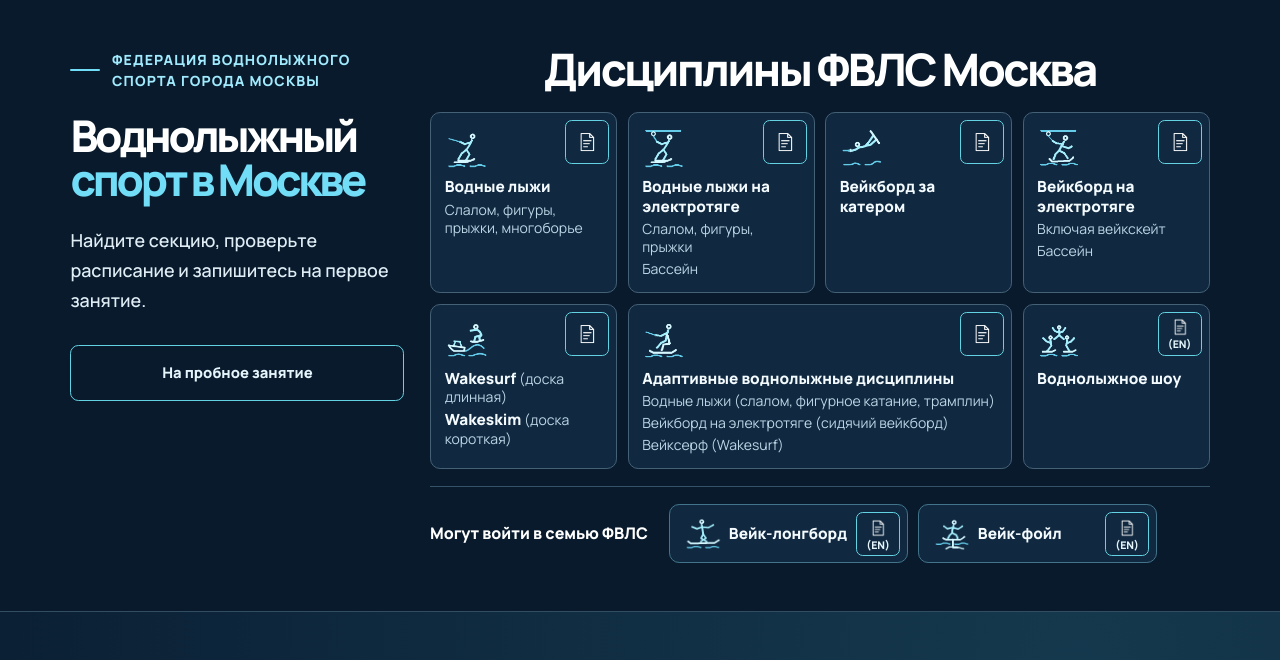
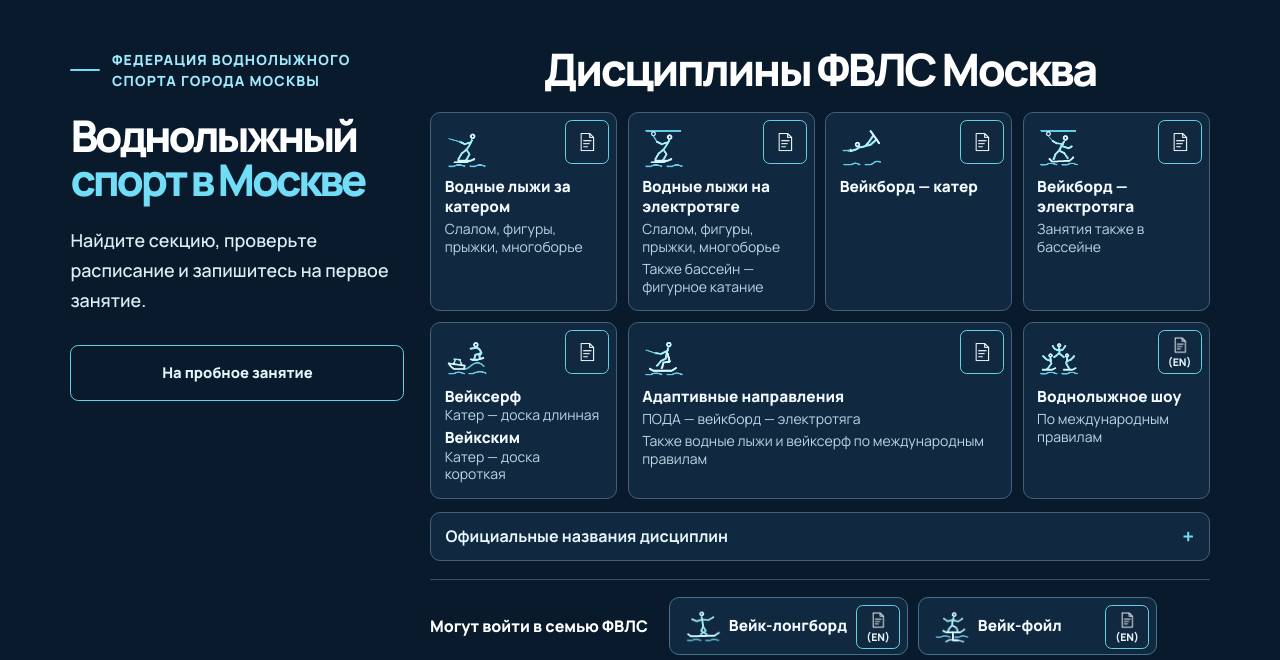
Before and after one commit to YaroslavValeev/MoscowFederationVLS, a plain HTML site: page dist/index.html in a window 1280 px wide. Shown: the part 80-740 px from the top of the page. Drawn offline with Linux system fonts and the light colour scheme.

Commit message:
Use official discipline names

```diff
--- a/dist/index.html
+++ b/dist/index.html
@@ -9,11 +9,11 @@
   <meta property="og:description" content="Где заниматься в Москве, как выйти на воду впервые и где следить за соревнованиями.">
   <meta property="og:type" content="website">
   <link rel="icon" type="image/png" href="assets/mark.png">
-  <link rel="stylesheet" href="styles.css?v=39">
+  <link rel="stylesheet" href="styles.css?v=41">
   <link rel="stylesheet" href="roadmap.css?v=35">
   <script src="site.js?v=38" defer></script>
   <script src="evsk-explorer.js?v=39" defer></script>
-  <script src="roadmap.js?v=40" defer></script>
+  <script src="roadmap.js?v=41" defer></script>
   <title>ФВЛС Москвы · Воднолыжный спорт</title>
 </head>
 <body id="top">
@@ -57,7 +57,7 @@
               <a class="discipline-card" id="discipline-waterski" href="https://iwwf.sport/disciplines/waterskiing/">
                 <img class="discipline-icon" src="assets/disciplines/waterski.png" alt="" width="44" height="44" loading="lazy" decoding="async">
                 <span class="discipline-copy">
-                  <strong>Водные лыжи</strong>
+                  <strong>Водные лыжи за катером</strong>
                   <span>Слалом, фигуры, прыжки, многоборье</span>
                 </span>
               </a>
@@ -68,8 +68,8 @@
                 <img class="discipline-icon" src="assets/disciplines/cable-ski.png" alt="" width="44" height="44" loading="lazy" decoding="async">
                 <span class="discipline-copy">
                   <strong>Водные лыжи на электротяге</strong>
-                  <span>Слалом, фигуры, прыжки</span>
-                  <span>Бассейн</span>
+                  <span>Слалом, фигуры, прыжки, многоборье</span>
+                  <span>Также бассейн — фигурное катание</span>
                 </span>
               </a>
               <a class="discipline-document" href="school.html#rules-cable-ski" aria-label="Правила водных лыж на электротяге на русском языке" title="Правила водных лыж на электротяге"><span class="sr-only">Правила</span></a>
@@ -78,7 +78,7 @@
               <a class="discipline-card" id="discipline-boat-wakeboard" href="https://iwwf.sport/disciplines/wakeboard/">
                 <img class="discipline-icon" src="assets/disciplines/boat-wakeboard.png" alt="" width="44" height="44" loading="lazy" decoding="async">
                 <span class="discipline-copy">
-                  <strong>Вейкборд за катером</strong>
+                  <strong>Вейкборд — катер</strong>
                 </span>
               </a>
               <a class="discipline-document" href="school.html#rules-boat-wakeboard" aria-label="Правила вейкборда за катером" title="Правила вейкборда за катером"><span class="sr-only">Правила</span></a>
@@ -87,9 +87,8 @@
               <a class="discipline-card" id="discipline-cable-wakeboard" href="https://iwwf.sport/disciplines/cable-wakeboard/">
                 <img class="discipline-icon" src="assets/disciplines/cable-wakeboard.png" alt="" width="44" height="44" loading="lazy" decoding="async">
                 <span class="discipline-copy">
-                  <strong>Вейкборд на электротяге</strong>
-                  <span>Включая вейкскейт</span>
-                  <span>Бассейн</span>
+                  <strong>Вейкборд — электротяга</strong>
+                  <span>Занятия также в бассейне</span>
                 </span>
               </a>
               <a class="discipline-document" href="school.html#rules-cable-wakeboard" aria-label="Правила вейкборда на электротяге и вейкскейта на русском языке" title="Правила вейкборда на электротяге и вейкскейта"><span class="sr-only">Правила</span></a>
@@ -98,8 +97,8 @@
               <a class="discipline-card" id="discipline-wakesurf" href="https://iwwf.sport/disciplines/wake-surf/">
                 <img class="discipline-icon" src="assets/disciplines/wakesurf-wakeskim.png" alt="" width="44" height="44" loading="lazy" decoding="async">
                 <span class="discipline-copy">
-                  <span><strong lang="en">Wakesurf</strong> (доска длинная)</span>
-                  <span><strong lang="en">Wakeskim</strong> (доска короткая)</span>
+                  <span><strong>Вейксерф</strong><br>Катер — доска длинная</span>
+                  <span><strong>Вейкским</strong><br>Катер — доска короткая</span>
                 </span>
               </a>
               <a class="discipline-document" href="school.html#rules-wakesurf" aria-label="Правила Wakesurf и Wakeskim" title="Правила Wakesurf и Wakeskim"><span class="sr-only">Правила</span></a>
@@ -108,10 +107,9 @@
               <a class="discipline-card" id="discipline-adaptive" href="https://iwwf.sport/disciplines/disabled-skiing/">
                 <img class="discipline-icon" src="assets/disciplines/adaptive.png" alt="" width="44" height="44" loading="lazy" decoding="async">
                 <span class="discipline-copy">
-                  <strong>Адаптивные воднолыжные дисциплины</strong>
-                  <span>Водные лыжи (слалом, фигурное катание, трамплин)</span>
-                  <span>Вейкборд на электротяге (сидячий вейкборд)</span>
-                  <span>Вейксерф (<span lang="en">Wakesurf</span>)</span>
+                  <strong>Адаптивные направления</strong>
+                  <span>ПОДА — вейкборд — электротяга</span>
+                  <span>Также водные лыжи и вейксерф по международным правилам</span>
                 </span>
               </a>
               <a class="discipline-document" href="school.html#rules-adaptive" aria-label="Правила адаптивных воднолыжных дисциплин" title="Правила адаптивных дисциплин"><span class="sr-only">Правила</span></a>
@@ -121,11 +119,41 @@
                 <img class="discipline-icon" src="assets/disciplines/show-ski.png" alt="" width="44" height="44" loading="lazy" decoding="async">
                 <span class="discipline-copy">
                   <strong>Воднолыжное шоу</strong>
+                  <span>По международным правилам</span>
                 </span>
               </a>
               <a class="discipline-document discipline-document--en" href="school.html#rules-show-ski" aria-label="Правила воднолыжного шоу на английском языке" title="Правила воднолыжного шоу (EN)"><span aria-hidden="true">(EN)</span></a>
             </li>
           </ul>
+          <details class="discipline-register">
+            <summary>Официальные названия дисциплин</summary>
+            <div class="discipline-register-content">
+              <p>Названия по правилам Минспорта. В скобках — привычные названия.</p>
+              <h3>Катер</h3>
+              <ul>
+                <li>Катер — слалом</li>
+                <li>Катер — фигурное катание</li>
+                <li>Катер — прыжки с трамплина</li>
+                <li>Катер — многоборье</li>
+                <li>Вейкборд — катер</li>
+                <li>Катер — доска длинная (вейксерф)</li>
+                <li>Катер — доска короткая (вейкским)</li>
+              </ul>
+              <h3>Электротяга</h3>
+              <ul>
+                <li>Электротяга — слалом</li>
+                <li>Электротяга — фигурное катание</li>
+                <li>Электротяга — прыжки с трамплина</li>
+                <li>Электротяга — многоборье</li>
+                <li>Вейкборд — электротяга</li>
+                <li>ПОДА — вейкборд — электротяга</li>
+              </ul>
+              <h3>Бассейн</h3>
+              <ul><li>Бассейн — фигурное катание</li></ul>
+              <p>Для вейкборда бассейн указывает на место проведения; отдельной дисциплины с таким названием в перечне нет.</p>
+              <a class="text-link" href="https://www.consultant.ru/document/cons_doc_LAW_517070/702c3b5553520a41d6f33ac0666ccdf42ed719c3/" target="_blank" rel="noopener noreferrer">Правила Минспорта № 808 · пункт 2.2</a>
+            </div>
+          </details>
           <div class="discipline-extras">
             <h3>Могут войти в семью ФВЛС</h3>
             <ul class="discipline-extra-grid" role="list">
@@ -372,29 +400,29 @@
                       <details class="evsk-group">
                         <summary>Водные лыжи за катером</summary>
                         <ul role="list">
-                          <li><a data-evsk="slalom" href="assets/documents/evsk-waterski-299.pdf#page=9&amp;view=FitH,272" target="_blank" rel="noopener">Слалом за катером</a></li>
-                          <li><a data-evsk="jump" href="assets/documents/evsk-waterski-299.pdf#page=9&amp;view=FitH,356" target="_blank" rel="noopener">Прыжки с трамплина за катером</a></li>
-                          <li><a data-evsk="boat-tricks" href="assets/documents/evsk-waterski-299.pdf#page=9&amp;view=FitH,415" target="_blank" rel="noopener">Фигурное катание за катером</a></li>
-                          <li><a data-evsk="combined" href="assets/documents/evsk-waterski-299.pdf#page=9&amp;view=FitH,492" target="_blank" rel="noopener">Многоборье за катером</a></li>
+                          <li><a data-evsk="slalom" href="assets/documents/evsk-waterski-299.pdf#page=9&amp;view=FitH,272" target="_blank" rel="noopener">Катер — слалом</a></li>
+                          <li><a data-evsk="jump" href="assets/documents/evsk-waterski-299.pdf#page=9&amp;view=FitH,356" target="_blank" rel="noopener">Катер — прыжки с трамплина</a></li>
+                          <li><a data-evsk="boat-tricks" href="assets/documents/evsk-waterski-299.pdf#page=9&amp;view=FitH,415" target="_blank" rel="noopener">Катер — фигурное катание</a></li>
+                          <li><a data-evsk="combined" href="assets/documents/evsk-waterski-299.pdf#page=9&amp;view=FitH,492" target="_blank" rel="noopener">Катер — многоборье</a></li>
                         </ul>
                       </details>
                       <details class="evsk-group">
                         <summary>Электротяга и бассейн</summary>
                         <ul role="list">
-                          <li><a data-evsk="cable-tricks" href="assets/documents/evsk-waterski-299.pdf#page=10&amp;view=FitH,231" target="_blank" rel="noopener">Фигурное катание на электротяге</a></li>
-                          <li><a data-evsk="pool-tricks" href="assets/documents/evsk-waterski-299.pdf#page=10&amp;view=FitH,480" target="_blank" rel="noopener">Фигурное катание в бассейне</a></li>
-                          <li><a data-evsk="wake-cable" href="assets/documents/evsk-waterski-299.pdf#page=7&amp;view=FitH,79" target="_blank" rel="noopener">Вейкборд на электротяге</a></li>
-                          <li><a data-evsk="poda" href="assets/documents/evsk-waterski-299.pdf#page=7&amp;view=FitH,187" target="_blank" rel="noopener">ПОДА — вейкборд на электротяге</a></li>
-                          <li><a data-evsk="wake-pool" href="assets/documents/evsk-waterski-299.pdf#page=7&amp;view=FitH,79" target="_blank" rel="noopener">Вейкборд на электротяге в бассейне</a></li>
-                          <li><a data-evsk="poda-pool" href="assets/documents/evsk-waterski-299.pdf#page=7&amp;view=FitH,187" target="_blank" rel="noopener">ПОДА — вейкборд на электротяге в бассейне</a></li>
+                          <li><a data-evsk="cable-tricks" href="assets/documents/evsk-waterski-299.pdf#page=10&amp;view=FitH,231" target="_blank" rel="noopener">Электротяга — фигурное катание</a></li>
+                          <li><a data-evsk="pool-tricks" href="assets/documents/evsk-waterski-299.pdf#page=10&amp;view=FitH,480" target="_blank" rel="noopener">Бассейн — фигурное катание</a></li>
+                          <li><a data-evsk="wake-cable" href="assets/documents/evsk-waterski-299.pdf#page=7&amp;view=FitH,79" target="_blank" rel="noopener">Вейкборд — электротяга</a></li>
+                          <li><a data-evsk="poda" href="assets/documents/evsk-waterski-299.pdf#page=7&amp;view=FitH,187" target="_blank" rel="noopener">ПОДА — вейкборд — электротяга</a></li>
+                          <li><a data-evsk="wake-pool" href="assets/documents/evsk-waterski-299.pdf#page=7&amp;view=FitH,79" target="_blank" rel="noopener">Вейкборд — электротяга (в бассейне)</a></li>
+                          <li><a data-evsk="poda-pool" href="assets/documents/evsk-waterski-299.pdf#page=7&amp;view=FitH,187" target="_blank" rel="noopener">ПОДА — вейкборд — электротяга (в бассейне)</a></li>
                         </ul>
                       </details>
                       <details class="evsk-group">
                         <summary>Вейк-дисциплины за катером</summary>
                         <ul role="list">
-                          <li><a data-evsk="wake-boat" href="assets/documents/evsk-waterski-299.pdf#page=7&amp;view=FitH,79" target="_blank" rel="noopener">Вейкборд за катером</a></li>
-                          <li><a data-evsk="wake-surf" href="assets/documents/evsk-waterski-299.pdf#page=7&amp;view=FitH,79" target="_blank" rel="noopener">Wakesurf (доска длинная)</a></li>
-                          <li><a data-evsk="wake-skim" href="assets/documents/evsk-waterski-299.pdf#page=7&amp;view=FitH,79" target="_blank" rel="noopener">Wakeskim (доска короткая)</a></li>
+                          <li><a data-evsk="wake-boat" href="assets/documents/evsk-waterski-299.pdf#page=7&amp;view=FitH,79" target="_blank" rel="noopener">Вейкборд — катер</a></li>
+                          <li><a data-evsk="wake-surf" href="assets/documents/evsk-waterski-299.pdf#page=7&amp;view=FitH,79" target="_blank" rel="noopener">Катер — доска длинная (вейксерф)</a></li>
+                          <li><a data-evsk="wake-skim" href="assets/documents/evsk-waterski-299.pdf#page=7&amp;view=FitH,79" target="_blank" rel="noopener">Катер — доска короткая (вейкским)</a></li>
                         </ul>
                       </details>
                     </div>
@@ -790,7 +818,7 @@
               <button class="chip" type="button" data-discipline="all" aria-pressed="true">Все дисциплины</button>
               <button class="chip" type="button" data-discipline="ski" aria-pressed="false">Водные лыжи</button>
               <button class="chip" type="button" data-discipline="board" aria-pressed="false">Вейкборд</button>
-              <button class="chip" type="button" data-discipline="cable" aria-pressed="false">Вейкборд-электротяга</button>
+              <button class="chip" type="button" data-discipline="cable" aria-pressed="false">Вейкборд — электротяга</button>
               <button class="chip" type="button" data-discipline="surf" aria-pressed="false">Вейксерф (Доска длинная)</button>
               <button class="chip" type="button" data-discipline="skim" aria-pressed="false">WakeSkim (Доска короткая)</button>
             </div>
@@ -999,7 +1027,7 @@
                 <time class="event-date" datetime="2026-11-20"><b>20</b><span>ноя</span></time>
                 <div class="event-main">
                   <h3><a href="https://wakebase.ru/comp/487">Официальные тренировки Осеннего кубка</a></h3>
-                  <p>Вейкборд-электротяга · SportStation</p>
+                  <p>Вейкборд — электротяга · SportStation</p>
                 </div>
                 <span class="event-kind">Тренировки</span>
               </li>
@@ -1007,7 +1035,7 @@
                 <time class="event-date" datetime="2026-11-21"><b>21</b><span>ноя</span></time>
                 <div class="event-main">
                   <h3><a href="https://wakebase.ru/comp/487">Осенний кубок ФВЛС России</a></h3>
-                  <p>Вейкборд и ПОДА-вейкборд на электротяге · SportStation</p>
+                  <p>Вейкборд — электротяга и ПОДА — вейкборд — электротяга · SportStation</p>
                 </div>
                 <span class="event-kind">Всероссийские</span>
               </li>
@@ -1031,7 +1059,7 @@
                 <time class="event-date" datetime="2026-09-05"><b>5</b><span>сен</span></time>
                 <div class="event-main">
                   <h3><a href="https://waterskifed.ru/posts/vserossiiskie-sorevnovaniia-po-vodnolyzhnomu-sportu-v-distsiplin">Всероссийские старты по вейкборду</a></h3>
-                  <p>Вейкборд-катер · Ривер Спейс</p>
+                  <p>Вейкборд — катер · Ривер Спейс</p>
                 </div>
                 <span class="event-kind">Всероссийские</span>
               </li>
--- a/dist/roadmap.js
+++ b/dist/roadmap.js
@@ -35,9 +35,9 @@ const roadmapTargets = [
   { label: 'Фигурное катание — правила Минспорта', href: 'assets/documents/rules-808.pdf#page=67', kind: 'документ', box: [8.3, 49.3, 5.1, 13.0] },
   { label: 'Прыжки с трамплина — правила Минспорта', href: 'assets/documents/rules-808.pdf#page=45', kind: 'документ', box: [13.5, 49.3, 5.4, 13.0] },
   { label: 'Многоборье — правила Минспорта', href: 'assets/documents/rules-808.pdf#page=82', kind: 'документ', box: [19.0, 49.3, 5.5, 13.0] },
-  { label: 'Вейкборд за катером — правила Минспорта', href: 'assets/documents/rules-808.pdf#page=83', kind: 'документ', box: [3.0, 63.3, 5.1, 14.1] },
-  { label: 'Вейкборд на электротяге — правила Минспорта', href: 'assets/documents/rules-808.pdf#page=83', kind: 'документ', box: [8.3, 63.3, 5.1, 14.1] },
-  { label: 'Вейксерф — правила Минспорта', href: 'assets/documents/rules-808.pdf#page=83', kind: 'документ', box: [13.5, 63.3, 5.4, 14.1] },
+  { label: 'Вейкборд — катер: правила Минспорта', href: 'assets/documents/rules-808.pdf#page=83', kind: 'документ', box: [3.0, 63.3, 5.1, 14.1] },
+  { label: 'Вейкборд — электротяга: правила Минспорта', href: 'assets/documents/rules-808.pdf#page=83', kind: 'документ', box: [8.3, 63.3, 5.1, 14.1] },
+  { label: 'Вейксерф (катер — доска длинная): правила Минспорта', href: 'assets/documents/rules-808.pdf#page=83', kind: 'документ', box: [13.5, 63.3, 5.4, 14.1] },
   { label: 'Скиджоринг — уточнить информацию в федерации', href: 'index.html#contacts', kind: 'страница', box: [19.0, 63.3, 5.5, 14.1] },
   { label: 'Допуск — положение о ЕВСК', href: 'assets/documents/evsk-procedure-173.pdf', kind: 'документ', box: [27.3, 55.0, 12.5, 3.4] },
   { label: 'Приказ о присвоении — положение о ЕВСК', href: 'assets/documents/evsk-procedure-173.pdf', kind: 'документ', box: [27.3, 58.5, 12.5, 3.4] },
--- a/dist/styles.css
+++ b/dist/styles.css
@@ -373,6 +373,32 @@ button:disabled { opacity: .6; cursor: default; }
 
 .discipline-document--en::before { width: 1.25rem; height: 1.25rem; }
 .discipline-document:focus-visible { outline-color: var(--aqua); }
+
+.discipline-register {
+  margin-top: .8rem;
+  border: 1px solid #456176;
+  border-radius: .63rem;
+  background: #102940;
+}
+.discipline-register > summary {
+  display: flex;
+  align-items: center;
+  justify-content: space-between;
+  gap: .75rem;
+  padding: .8rem .9rem;
+  color: #e7f7fc;
+  font-weight: 700;
+  cursor: pointer;
+  list-style: none;
+}
+.discipline-register > summary::-webkit-details-marker { display: none; }
+.discipline-register > summary::after { content: '+'; color: var(--aqua); font-size: 1.3rem; line-height: 1; }
+.discipline-register[open] > summary::after { content: '−'; }
+.discipline-register > summary:focus-visible { outline: 2px solid var(--aqua); outline-offset: 2px; }
+.discipline-register-content { padding: 0 .9rem .9rem; color: #d0e5ef; font-size: .9rem; line-height: 1.5; }
+.discipline-register-content h3 { margin: .7rem 0 .2rem; color: #f4fbff; font-size: .95rem; }
+.discipline-register-content ul { margin: 0; padding-left: 1.15rem; }
+.discipline-register-content p { margin: .55rem 0; }
 
 .discipline-extras {
   display: flex;
```
Also changed, not shown: dist/school.html (+14 -13 lines), 1 other file.
